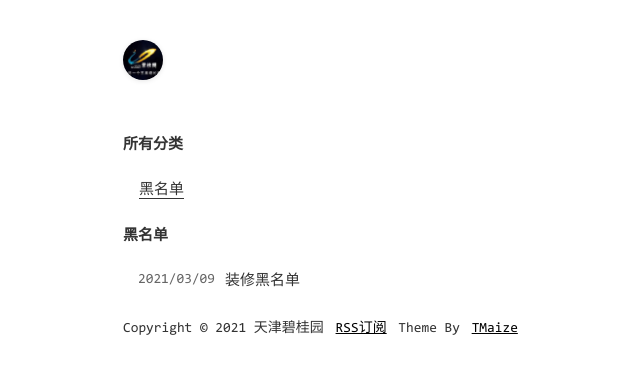
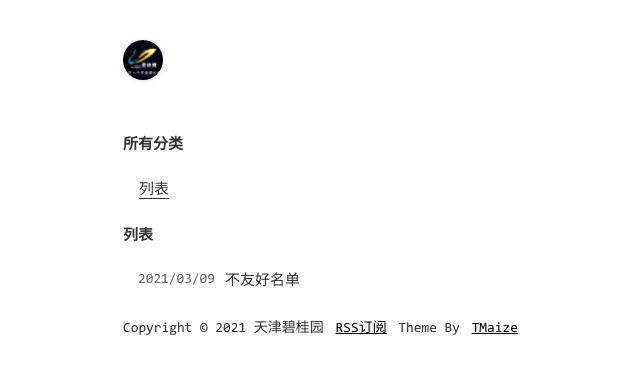
Before and after one commit to tjbiguiyuan/tjbiguiyuan.github.io, a Jekyll site: the page built from pages/categories.html, in a window 1280 px wide. Shown: the top 374 px of the page, without its empty margins (177-817 px from the left). Built offline with Jekyll 4.4.1, drawn with Linux system fonts in a browser that asks for light colours.

Commit message:
Update 2021-03-09-list.md

```diff
--- a/_posts/2021-03-09-list.md
+++ b/_posts/2021-03-09-list.md
@@ -1,7 +1,7 @@
 ---
 layout: mypost
-title: 装修黑名单
-categories: [黑名单]
+title: 不友好名单
+categories: [列表]
 ---
 
 
```
